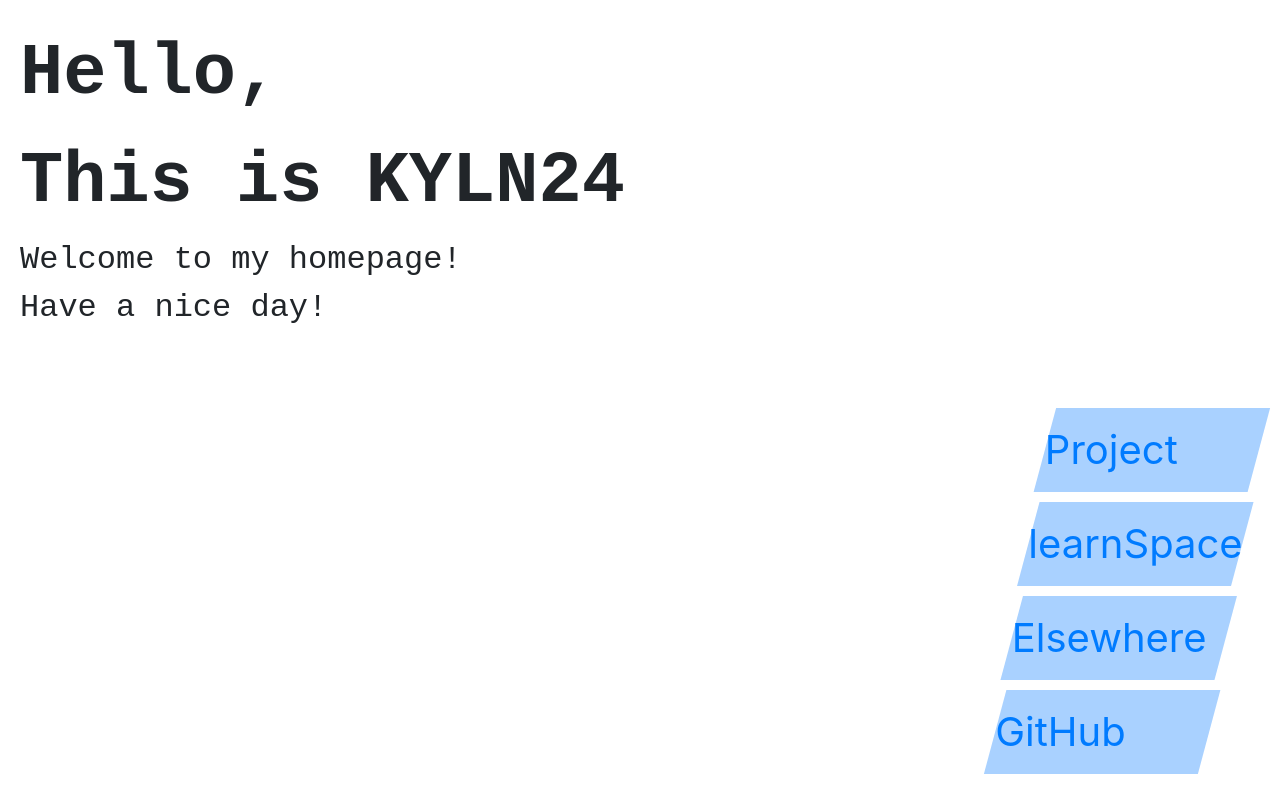
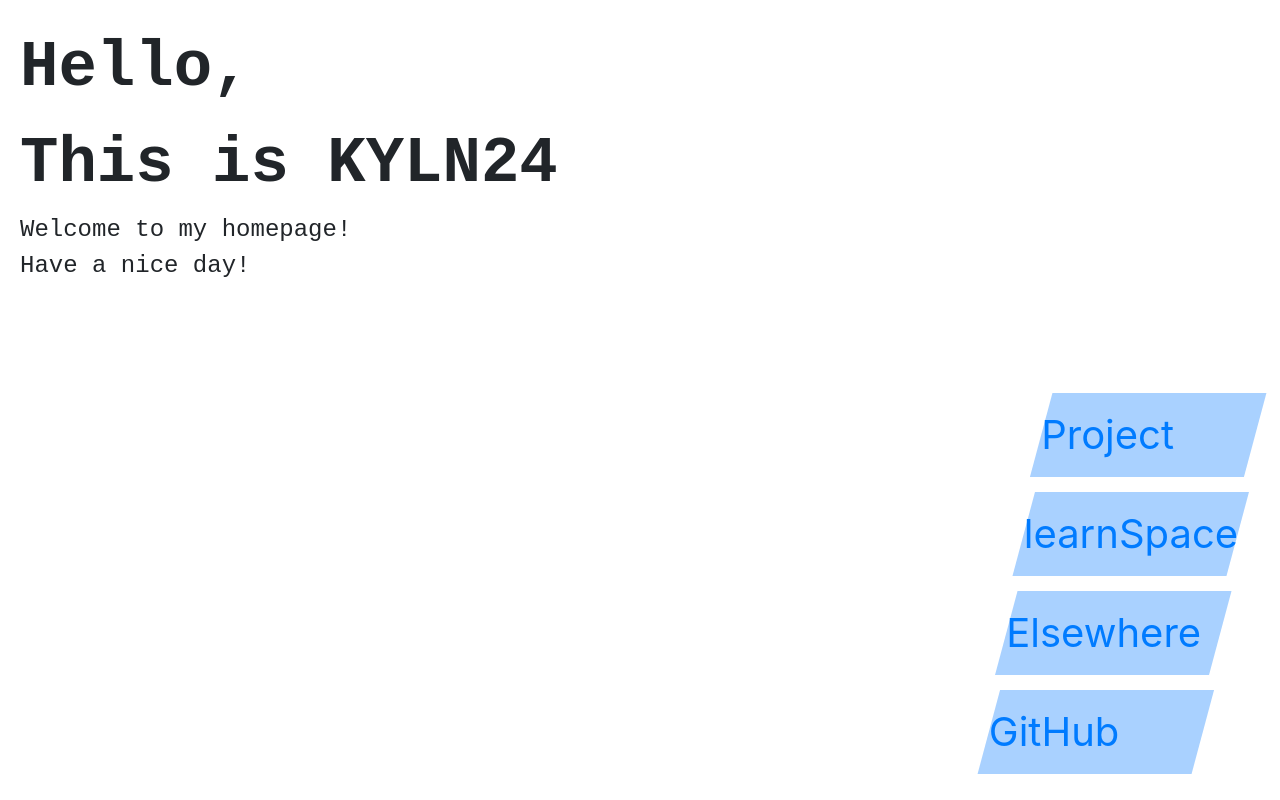
Before and after one commit to KYLN24/kyln24.github.io, a plain HTML site: page index.html in a window 1280 px wide. Drawn offline with nearby package versions, Linux system fonts and the light colour scheme.

Commit message:
微调样式

```diff
--- a/index.html
+++ b/index.html
@@ -55,6 +55,7 @@
                         v-for="item in mainNav"
                         :key="item.id"
                         @click="window.location.assign(item.link)"
+                        :style="'animation-delay: ' + (titleWord.title.length * 0.4 + item.id * 0.1) + 's; '"
                     >
                         <span class="title">{{ item.title }}</span>
                         <span class="sub-title">{{ item.subTitle }}</span>
--- a/kyln24.less
+++ b/kyln24.less
@@ -5,8 +5,12 @@
         list-style: none;
         transform: skewX(-10deg);
         li {
+            position: relative;
+            right: -3em;
+            opacity: 0;
+            animation: 0.2s slide-in ease-out forwards;
             cursor: pointer;
-            margin: 10px;
+            margin: 15px;
             transform: skewX(10deg);
             &::before {
                 transition: 0.2s;
@@ -39,7 +43,9 @@
             &:hover {
                 &::before {
                     transition: 0.2s;
-                    box-shadow: 7px 7px 14px #4488cfb0;
+                    box-shadow: 10px 10px 20px #388be4b0;
+                    left: -5px;
+                    top: -5px;
                 }
                 .sub-title {
                     transition: 0.5s;
@@ -53,6 +59,12 @@
             }
         }
     }
+    @keyframes slide-in {
+        to {
+            opacity: 1;
+            right: 0;
+        }
+    }
 }
 
 .ky-main-title {
@@ -62,7 +74,7 @@
         top: 0.8em;
         animation: 0.2s swift-up ease-out forwards;
         font-weight: bold;
-        font-size: 4.5em;
+        font-size: 4em;
         overflow: hidden;
         span {
             position: relative;
@@ -78,7 +90,7 @@
         }
     }
     .sub-title {
-        font-size: 2em;
+        font-size: 1.5em;
         position: relative;
         top: 0.8em;
         opacity: 0;
```
